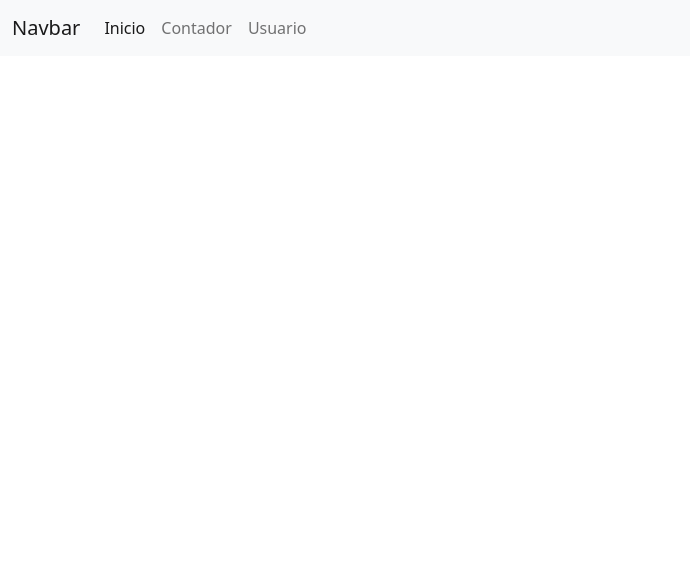
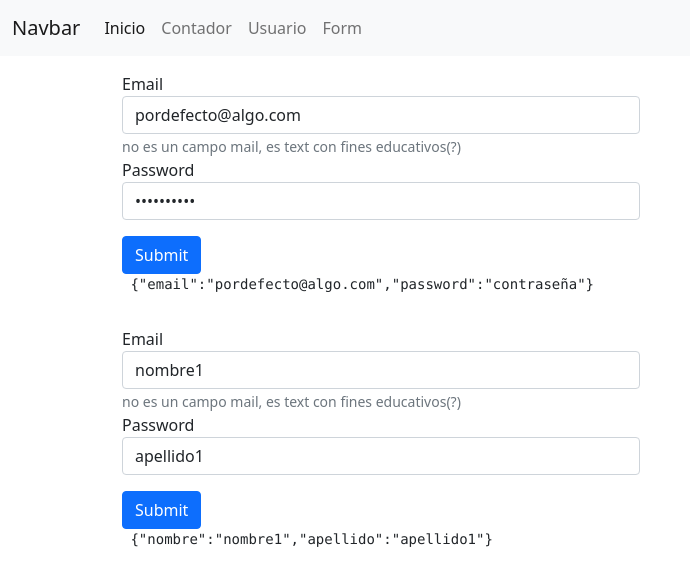
Before and after one commit to olmosmartin/practica-git-typescript, a React (Create React App) app in the folder react-typescript/: page /form in a window 1280 px wide. Shown: the top 586 px of the page, without its empty margins (0-690 px from the left). Built offline with nearby package versions, Linux system fonts and the light colour scheme.

Commit message:
custom hook ejercicio

```diff
--- a/react-typescript/src/App.tsx
+++ b/react-typescript/src/App.tsx
@@ -5,6 +5,7 @@ import Inicio from './views/Inicio';
 import { BrowserRouter, Route, Switch } from "react-router-dom";
 import UsuarioVista from './views/UsuarioVista';
 import Navbar from './components/Navbar';
+import { FormularioVista } from './views/FormularioVista';
 
 function App() {
   return (
@@ -15,6 +16,8 @@ function App() {
           <Route exact path="/" component={Inicio} />
           <Route exact path="/contador" component={ContadorVista} />
           <Route exact path="/usuario" component={UsuarioVista} />
+          <Route exact path="/form" component={FormularioVista} />
+
         </Switch>
       </BrowserRouter>
     </div>
--- a/react-typescript/src/components/ContadorRedu.tsx
+++ b/react-typescript/src/components/ContadorRedu.tsx
@@ -38,7 +38,6 @@ const contadorReducer = ( state: typeof estadoInicial, accion:accionType ) => {
             return state;
     }
 
-    return state;
 }
 
 export const ContadorRedu = () => {
--- /dev/null
+++ b/react-typescript/src/components/FormComponent.tsx
@@ -0,0 +1,61 @@
+import { useForm } from '../hooks/useForm';
+
+interface formLogin {
+    email: string;
+    password: string;
+}
+
+export const FormComponent = () => {
+    const {form, handleChange} = useForm<formLogin>({
+        email:'pordefecto@algo.com',
+        password:'contraseña'
+    });
+    /*
+    const [form, setForm] = useState<Iform>(formInicial)
+
+    const handleChange = (e:ChangeEvent<HTMLInputElement>) => {
+        console.log(e.target.name);
+        console.log(e.target.value);
+
+
+        setForm({
+            ...form, //operador de propagación
+            [ e.target.name ]: e.target.value
+        })
+    }
+    */
+
+    return (
+        <div className="container">
+            <div className="row m-3">
+                <form>
+                    <div className="form-group col-6">
+                        <label htmlFor="exampleInputEmail1">Email</label>
+                        <input type="text"
+                        name="email"
+                        className="form-control"
+                        id="exampleInputEmail1"
+                        aria-describedby="emailHelp"
+                        placeholder="Email"
+                        value={form.email}
+                        onChange={(e) => handleChange(e) /*es lo mismo que {handleChange}*/}/>
+                        <small id="emailHelp" className="form-text text-muted">no es un campo mail, es text con fines educativos(?)</small>
+                    </div>
+                    <div className="form-group col-6">
+                        <label htmlFor="exampleInputPassword1">Password</label>
+                        <input type="password"
+                        name="password"
+                        className="form-control"
+                        id="exampleInputPassword1"
+                        placeholder="Password"
+                        value={form.password}
+                        onChange={handleChange /*es lo mismo que {(e) => handleChange(e)}*/}/>
+                    </div>
+                    <button type="submit" className="btn btn-primary mt-3">Submit</button>
+                </form>
+
+                <pre> {JSON.stringify(form)} </pre>
+            </div>
+        </div>
+    )
+}
--- /dev/null
+++ b/react-typescript/src/components/FormComponent2.tsx
@@ -0,0 +1,61 @@
+import { useForm } from '../hooks/useForm';
+
+interface formPersona {
+    nombre: string;
+    apellido: string;
+}
+
+export const FormComponent2 = () => {
+    const {form, handleChange} = useForm<formPersona>({
+        nombre:'nombre1',
+        apellido:'apellido1'
+    });
+    /*
+    const [form, setForm] = useState<Iform>(formInicial)
+
+    const handleChange = (e:ChangeEvent<HTMLInputElement>) => {
+        console.log(e.target.name);
+        console.log(e.target.value);
+
+
+        setForm({
+            ...form, //operador de propagación
+            [ e.target.name ]: e.target.value
+        })
+    }
+    */
+
+    return (
+        <div className="container">
+            <div className="row m-3">
+                <form>
+                    <div className="form-group col-6">
+                        <label htmlFor="exampleInputEmail1">Email</label>
+                        <input type="text"
+                        name="nombre"
+                        className="form-control"
+                        id="exampleInputEmail1"
+                        aria-describedby="emailHelp"
+                        placeholder="Email"
+                        value={form.nombre}
+                        onChange={(e) => handleChange(e) /*es lo mismo que {handleChange}*/}/>
+                        <small id="emailHelp" className="form-text text-muted">no es un campo mail, es text con fines educativos(?)</small>
+                    </div>
+                    <div className="form-group col-6">
+                        <label htmlFor="exampleInputPassword1">Password</label>
+                        <input type="text"
+                        name="apellido"
+                        className="form-control"
+                        id="exampleInputPassword1"
+                        placeholder="Password"
+                        value={form.apellido}
+                        onChange={handleChange /*es lo mismo que {(e) => handleChange(e)}*/}/>
+                    </div>
+                    <button type="submit" className="btn btn-primary mt-3">Submit</button>
+                </form>
+
+                <pre> {JSON.stringify(form)} </pre>
+            </div>
+        </div>
+    )
+}
--- a/react-typescript/src/components/Navbar.tsx
+++ b/react-typescript/src/components/Navbar.tsx
@@ -19,6 +19,9 @@ export default function Navbar(): ReactElement {
               <li className="nav-item">
                 <a className="nav-link" href="/usuario">Usuario</a>
               </li>
+              <li className="nav-item">
+                <a className="nav-link" href="/form">Form</a>
+              </li>
             </ul>
           </div>
         </div>
--- /dev/null
+++ b/react-typescript/src/hooks/useForm.tsx
@@ -0,0 +1,24 @@
+import React, { ChangeEvent, useState } from 'react'
+
+//export function useForm<T>(initstate:T){
+export const useForm =<T extends Object> (initState:T) => {
+
+    const [form, setForm] = useState(initState)
+
+    const handleChange = (e:ChangeEvent<HTMLInputElement>) => {
+        console.log(e.target.name);
+        console.log(e.target.value);
+
+
+        setForm({
+            ...form, //operador de propagación
+            [ e.target.name ]: e.target.value
+        })
+    }
+
+    return {
+        form,
+        handleChange
+    }
+
+}
--- /dev/null
+++ b/react-typescript/src/views/FormularioVista.tsx
@@ -0,0 +1,12 @@
+import React from 'react'
+import { FormComponent } from '../components/FormComponent'
+import { FormComponent2 } from '../components/FormComponent2'
+
+export const FormularioVista = () => {
+    return (
+        <div className="container">
+            <FormComponent/>
+            <FormComponent2/>
+        </div>
+    )
+}
```
